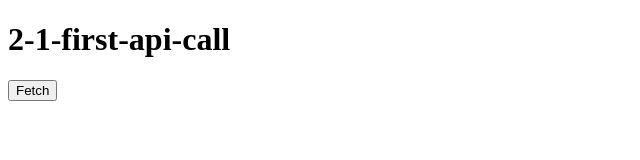
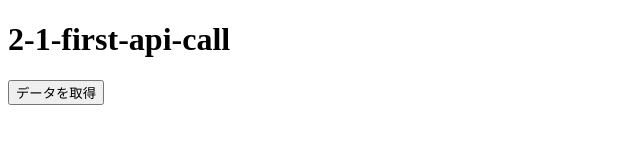
Before and after one commit to saitamau-maximum/webken-2024, a plain HTML site: page 2-client-api-call/2-1-first-api-call/client/index.html in a window 1280 px wide. Shown: the whole page, without its empty margins (0-640 px from the left). Drawn offline with Linux system fonts and the light colour scheme.

Commit message:
fix: fetchボタン名を「データを取得」に変更

```diff
--- a/2-client-api-call/2-1-first-api-call/client/index.html
+++ b/2-client-api-call/2-1-first-api-call/client/index.html
@@ -7,7 +7,7 @@
   </head>
   <body>
     <h1>2-1-first-api-call</h1>
-    <button id="fetch">Fetch</button>
+    <button id="fetch">データを取得</button>
     <div id="output"></div>
 
     <script>
```
